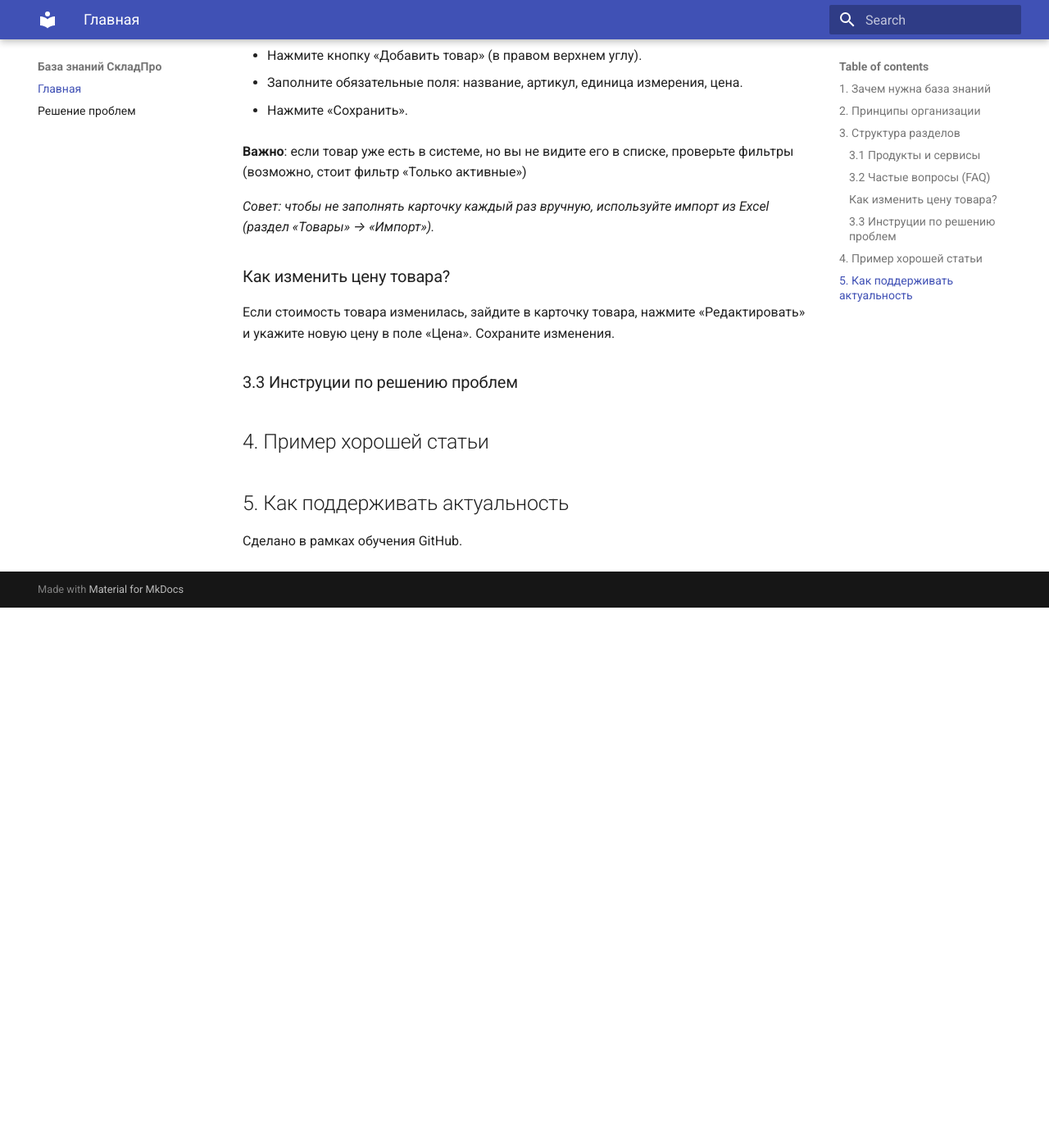
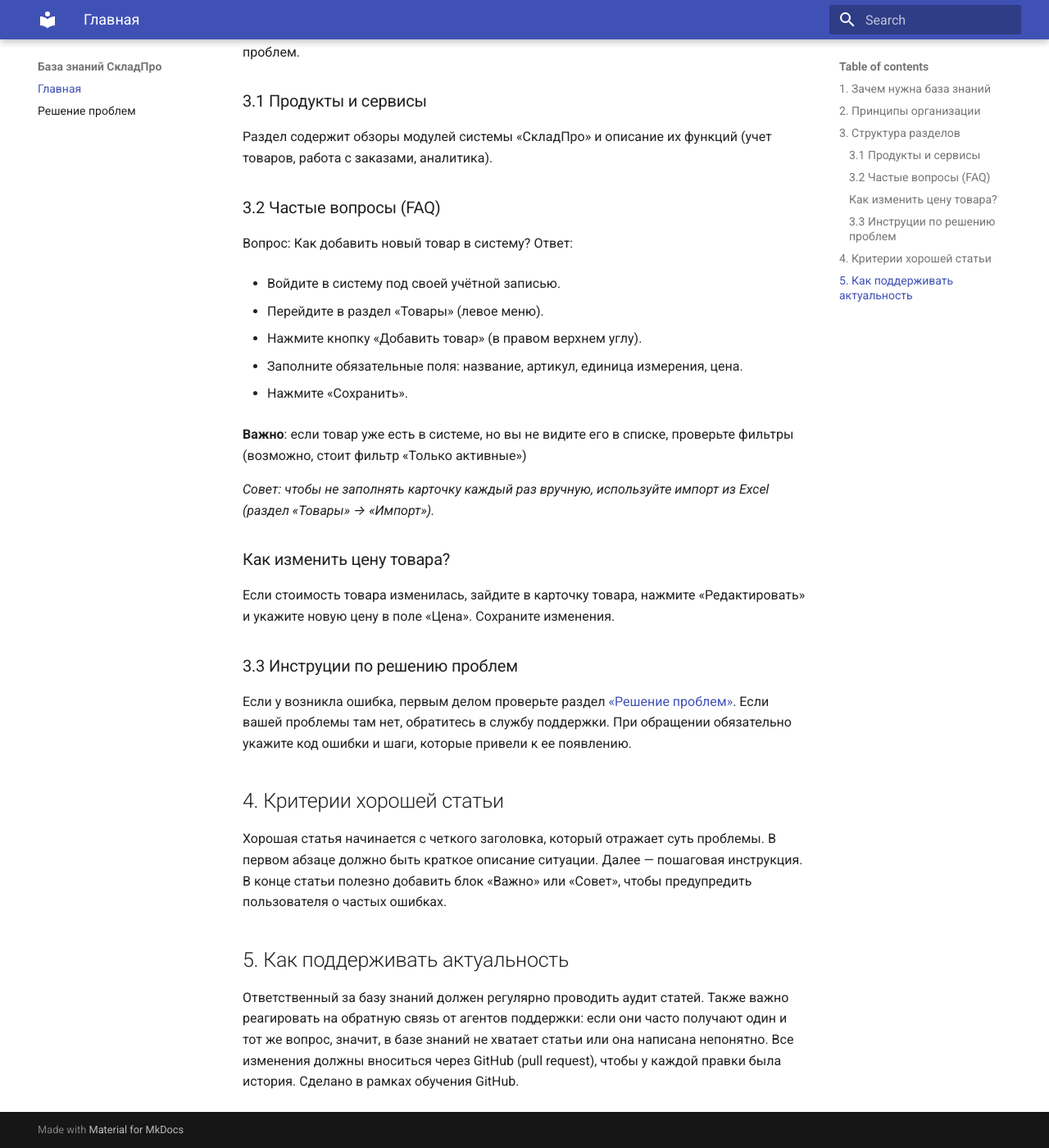
Before and after one commit to KinoraNik/knowledge-base, an MkDocs documentation site: the page built from docs/index.md, in a window 1280 px wide and 1400 px high, scrolled down 685 px. Shown: the whole window at 82% size. Built offline with MkDocs 1.6.1 and Material for MkDocs 9.7.7, drawn with Linux system fonts in a browser that asks for light colours; before the commit the page ends 1426 px from its top, so only the background shows below that; some of the changed text lies outside the part shown.

Commit message:
дополнила базу знаний.md

```diff
--- a/docs/index.md
+++ b/docs/index.md
@@ -2,8 +2,15 @@
 ## 1. Зачем нужна база знаний
 База знаний помогает пользователям решать свои задачи самостоятельно. Это снижает нагрузку на техподдержку и экономит время сотрудников. Хорошая база знаний структурирована и содержит актуальные ответы.
 ## 2. Принципы организации
+Материалы в базе знаний должны соответствовать трем главным принципам:
+1. **Краткость.** Никакой «воды», только инструкции по делу.
+2. **Актуальность.** Если интерфейс изменился, статья должна быть обновлена в кратчайшие сроки.
+3. **Перелинковка.** В каждой статье должны быть ссылки на смежные разделы (например, из FAQ на инструкцию по настройке).
 ## 3. Структура разделов
+Разделы базы знаний организованы по принципу «от общего к частному». Сначала пользователь знакомится с продуктами, затем ищет ответы на конкретные вопросы в FAQ, а если сталкивается с ошибкой — переходит в раздел с инструкциями по решению проблем.
+
 ### 3.1 Продукты и сервисы
+Раздел содержит обзоры модулей системы «СкладПро» и описание их функций (учет товаров, работа с заказами, аналитика).
 ### 3.2 Частые вопросы (FAQ)
 Вопрос: Как добавить новый товар в систему?
 Ответ:
@@ -26,6 +33,9 @@
 
 Если стоимость товара изменилась, зайдите в карточку товара, нажмите «Редактировать» и укажите новую цену в поле «Цена». Сохраните изменения.
 ### 3.3 Инструции по решению проблем
-## 4. Пример хорошей статьи
+Если у возникла ошибка, первым делом проверьте раздел [«Решение проблем»](troubleshooting.md). Если вашей проблемы там нет, обратитесь в службу поддержки. При обращении обязательно укажите код ошибки и шаги, которые привели к ее появлению.
+## 4. Критерии хорошей статьи
+Хорошая статья начинается с четкого заголовка, который отражает суть проблемы. В первом абзаце должно быть краткое описание ситуации. Далее — пошаговая инструкция. В конце статьи полезно добавить блок «Важно» или «Совет», чтобы предупредить пользователя о частых ошибках.
 ## 5. Как поддерживать актуальность
+Ответственный за базу знаний должен регулярно проводить аудит статей. Также важно реагировать на обратную связь от агентов поддержки: если они часто получают один и тот же вопрос, значит, в базе знаний не хватает статьи или она написана непонятно. Все изменения должны вноситься через GitHub (pull request), чтобы у каждой правки была история.
 Сделано в рамках обучения GitHub.
```
